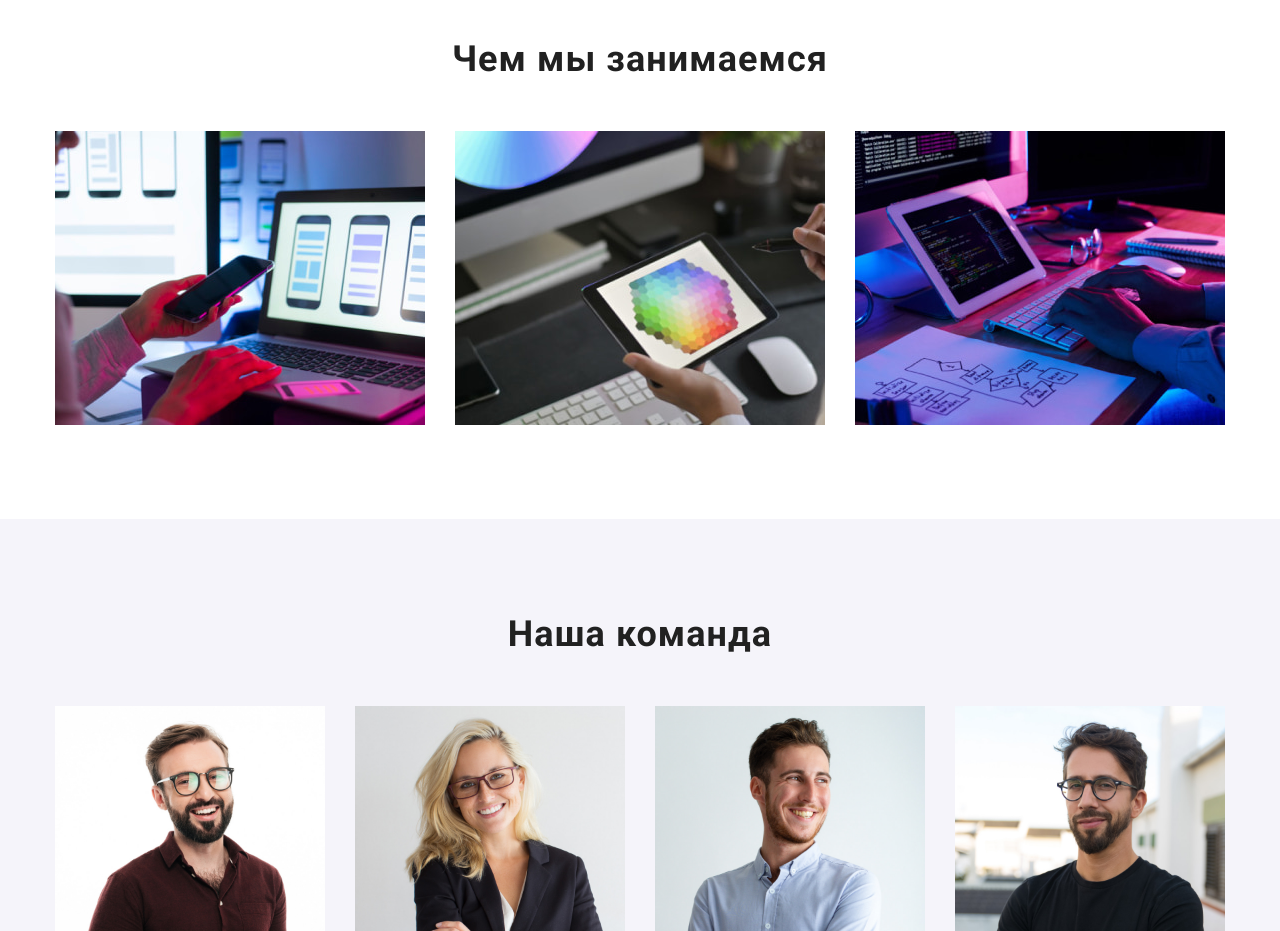
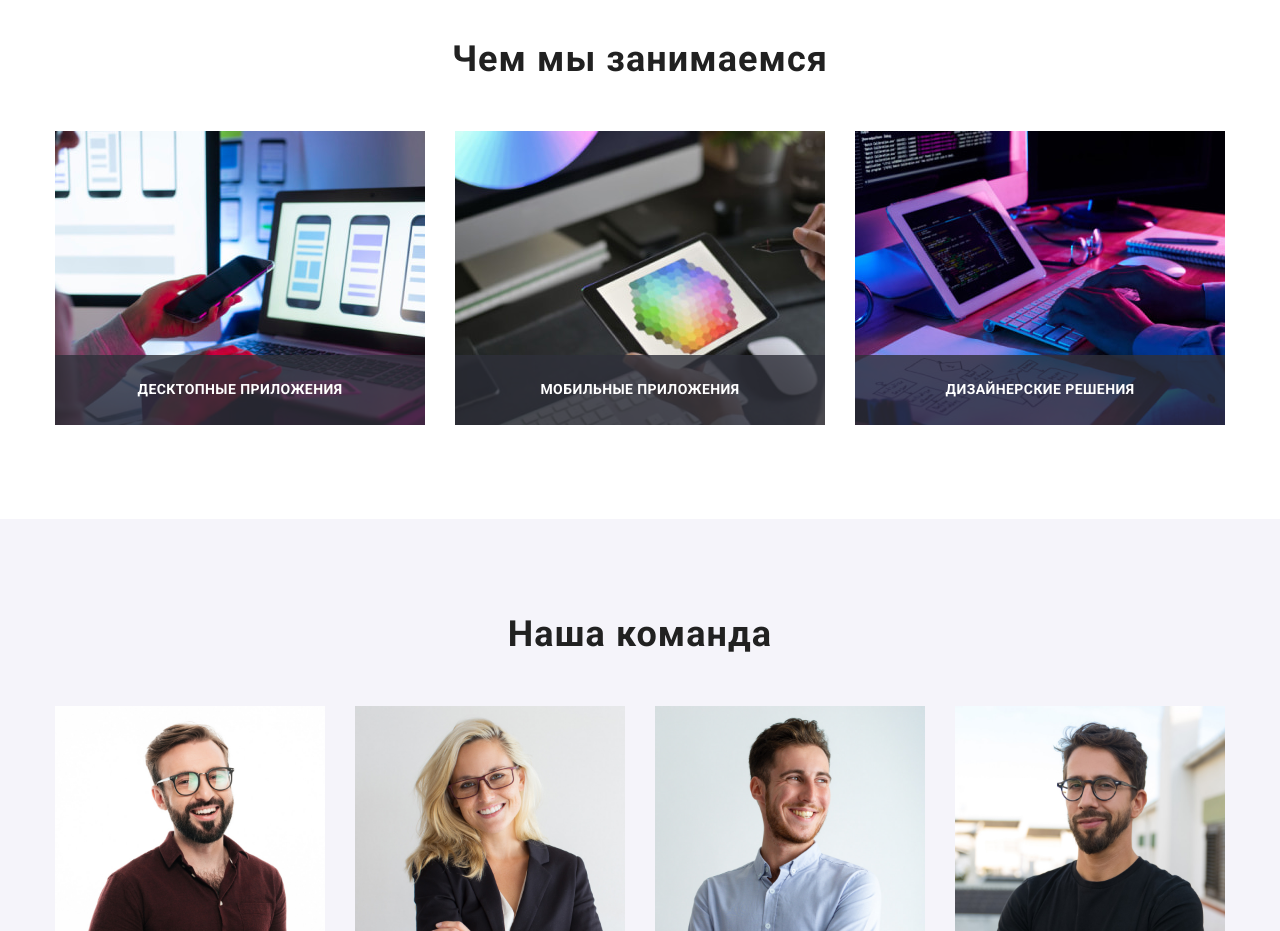
Before and after one commit to AnastasiiaSuprun/goit-markup-hw-05, a plain HTML site: page index.html in a window 1280 px wide. Shown: the part 1080-2011 px from the top of the page. Drawn offline with nearby package versions, Linux system fonts and the light colour scheme.

Commit message:
Update_homework_27_07

```diff
--- a/css/styles.css
+++ b/css/styles.css
@@ -12,7 +12,7 @@
   --dark-bg-color: #2f303a;
 
   /* others */
-  --animation: 250ms ease-in-out, cubic-bezier(0.4, 0, 0.2, 1);
+  --animation: 250ms cubic-bezier(0.4, 0, 0.2, 1);
 }
 
 body {
@@ -126,7 +126,6 @@ img {
 
   color: var(--main-txt-cl);
   transition: color var(--animation);
-  animation: cubic-bezier(0.4, 0, 0.2, 1);
 }
 
 .header-link:hover,
@@ -334,6 +333,30 @@ img {
   margin-bottom: 0;
 }
 
+.sevice-item {
+  position: relative;
+}
+
+.service-img-over {
+  position: absolute;
+  bottom: 0;
+  left: 0;
+  padding: 27px 10px;
+  width: 100%;
+  background-color: rgba(47, 48, 58, 0.8);
+}
+
+.service-img-title {
+  font-weight: 700;
+  font-size: 14px;
+  line-height: 1.1;
+  text-align: center;
+  letter-spacing: 0.03em;
+  text-transform: uppercase;
+
+  color: #ffffff;
+}
+
 /**
 |===============================
 |Team section
@@ -466,6 +489,8 @@ img {
 .footer-item {
   margin-top: 0;
   margin-bottom: 0;
+
+  transition: color var(--animation);
 }
 .footer-list {
   margin-bottom: 9px;
@@ -488,6 +513,15 @@ img {
   letter-spacing: 0.03em;
   color: rgba(255, 255, 255, 0.6);
   margin-bottom: 9px;
+}
+
+.footer-item .link {
+  transition: color var(--animation);
+}
+
+.footer-item .link:hover,
+.link:focus {
+  color: var(--link-txt-cl);
 }
 
 .footer-connect {
@@ -621,7 +655,7 @@ img {
   padding-top: 6px;
   padding-bottom: 6px;
 
-  transition: background-color var(--animation);
+  transition: color var(--animation), background-color var(--animation), box-shadow var(--animation);
 }
 .btn-project-current {
   color: #ffffff;
@@ -678,7 +712,7 @@ img {
 }
 .link-project {
   display: block;
-  transition: color var(--animation);
+  transition: box-shadow var(--animation);
 }
 .link-project:hover,
 .link-project:focus {
--- a/index.html
+++ b/index.html
@@ -140,6 +140,9 @@
                 width="370"
                 height="294"
               />
+              <div class="service-img-over">
+                <h3 class="service-img-title">Десктопные приложения</h3>
+              </div>
             </li>
             <li class="sevice-item">
               <img
@@ -149,6 +152,9 @@
                 width="370"
                 height="294"
               />
+              <div class="service-img-over">
+                <h3 class="service-img-title">Мобильные приложения</h3>
+              </div>
             </li>
             <li class="sevice-item">
               <img
@@ -158,6 +164,9 @@
                 width="370"
                 height="294"
               />
+              <div class="service-img-over">
+                <h3 class="service-img-title">Дизайнерские решения</h3>
+              </div>
             </li>
           </ul>
         </div>
@@ -503,7 +512,7 @@
                 rel="noopener noreferrer"
                 aria-label="icon-company-5"
               >
-                <svg class="clients-icon" width="170" height="92">
+                <svg class="clients-icon" width="106" height="60">
                   <use href="./image/icon/icons.svg#icon-company-5"></use>
                 </svg>
               </a>
@@ -516,7 +525,7 @@
                 rel="noopener noreferrer"
                 aria-label="icon-company-6"
               >
-                <svg class="clients-icon" width="170" height="92">
+                <svg class="clients-icon" width="106" height="60">
                   <use href="./image/icon/icons.svg#icon-company-6"></use>
                 </svg>
               </a>
```
